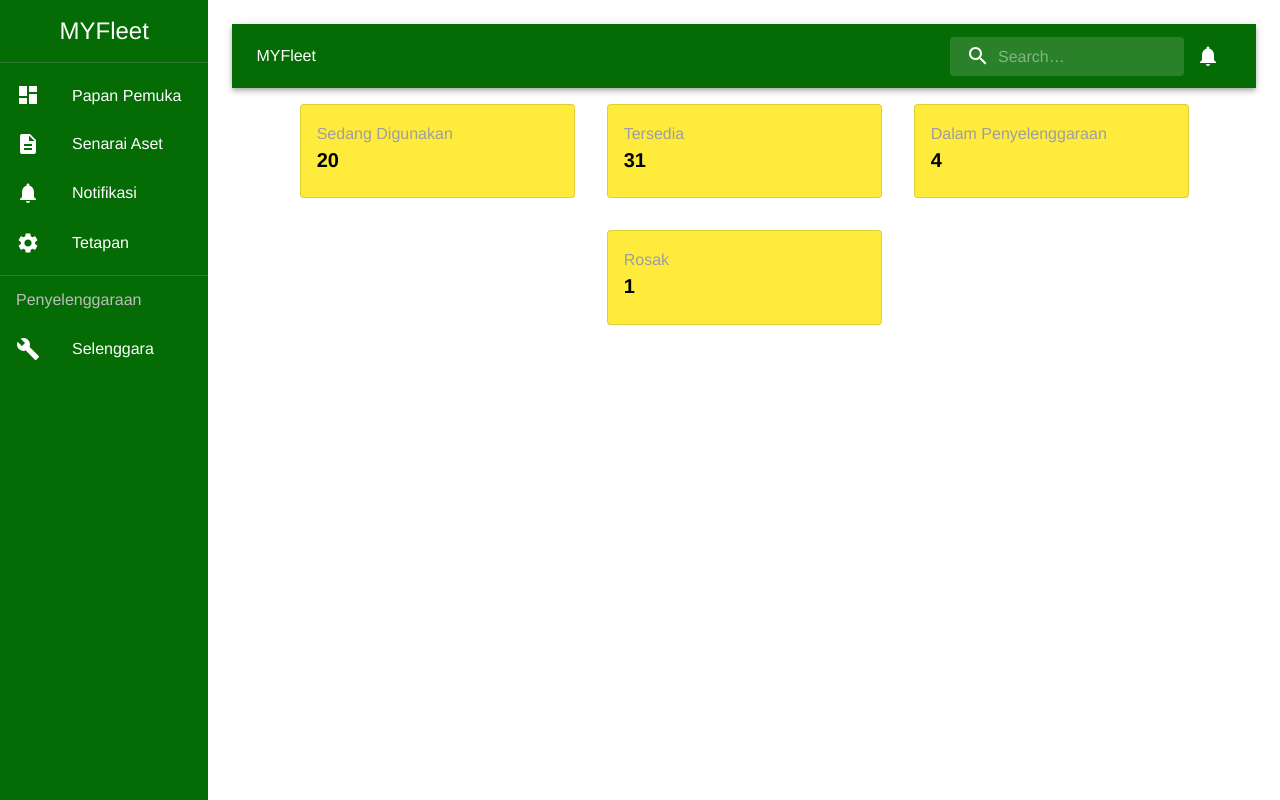
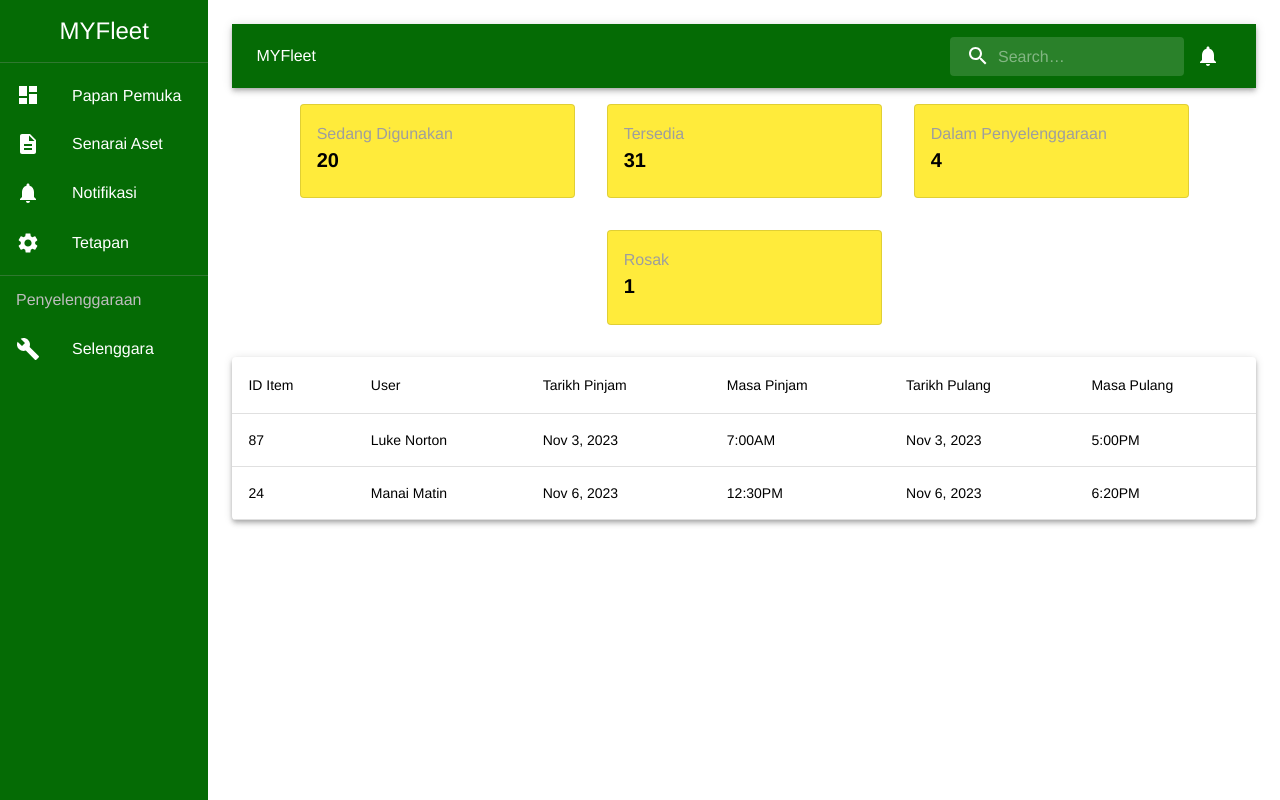
Before and after one commit to wojeee/mysawit-dashboard, a React (Create React App) app: page / in a window 1280 px wide. Built offline with nearby package versions, Linux system fonts and the light colour scheme.

Commit message:
Add DataTable component and update Dashboard

```diff
--- a/src/components/Dashboard.js
+++ b/src/components/Dashboard.js
@@ -3,6 +3,7 @@ import Box from "@mui/material/Box";
 import Sidebar from "./Sidebar";
 import TopBar from "./TopBar";
 import StatisticCard from "./StatisticCard";
+import DataTable from "./DataTable";
 // ... import other components here as you create them
 
 function Dashboard() {
@@ -21,6 +22,8 @@ function Dashboard() {
           <StatisticCard title="Rosak" number="1" />
           {/* Add more StatisticCards here */}
         </Box>
+        <DataTable />{" "}
+        {/* Include the DataTable component at the appropriate place */}
         {/* Rest of the dashboard content will go here */}
       </Box>
     </Box>
--- /dev/null
+++ b/src/components/DataTable.js
@@ -0,0 +1,81 @@
+import React from "react";
+import {
+  Paper,
+  Table,
+  TableBody,
+  TableCell,
+  TableContainer,
+  TableHead,
+  TableRow,
+  Typography,
+} from "@mui/material";
+
+function DataTable() {
+  // Example data, replace with your actual data
+  const rows = [
+    createData(
+      "87",
+      "Luke Norton",
+      "Nov 3, 2023",
+      "7:00AM",
+      "Nov 3, 2023",
+      "5:00PM"
+    ),
+    createData(
+      "24",
+      "Manai Matin",
+      "Nov 6, 2023",
+      "12:30PM",
+      "Nov 6, 2023",
+      "6:20PM"
+    ),
+    // Add more rows here
+  ];
+
+  return (
+    <TableContainer
+      component={Paper}
+      elevation={4}
+      sx={{ maxWidth: "100%", marginTop: 2 }}
+    >
+      <Table aria-label="simple table">
+        <TableHead>
+          <TableRow>
+            <TableCell>ID Item</TableCell>
+            <TableCell>User</TableCell>
+            <TableCell>Tarikh Pinjam</TableCell>
+            <TableCell>Masa Pinjam</TableCell>
+            <TableCell>Tarikh Pulang</TableCell>
+            <TableCell>Masa Pulang</TableCell>
+          </TableRow>
+        </TableHead>
+        <TableBody>
+          {rows.map((row) => (
+            <TableRow key={row.id}>
+              <TableCell>{row.id}</TableCell>
+              <TableCell>{row.user}</TableCell>
+              <TableCell>{row.tarikhPinjam}</TableCell>
+              <TableCell>{row.masaPinjam}</TableCell>
+              <TableCell>{row.tarikhPulang}</TableCell>
+              <TableCell>{row.masaPulang}</TableCell>
+            </TableRow>
+          ))}
+        </TableBody>
+      </Table>
+    </TableContainer>
+  );
+}
+
+// Helper function to create row data
+function createData(
+  id,
+  user,
+  tarikhPinjam,
+  masaPinjam,
+  tarikhPulang,
+  masaPulang
+) {
+  return { id, user, tarikhPinjam, masaPinjam, tarikhPulang, masaPulang };
+}
+
+export default DataTable;
```
